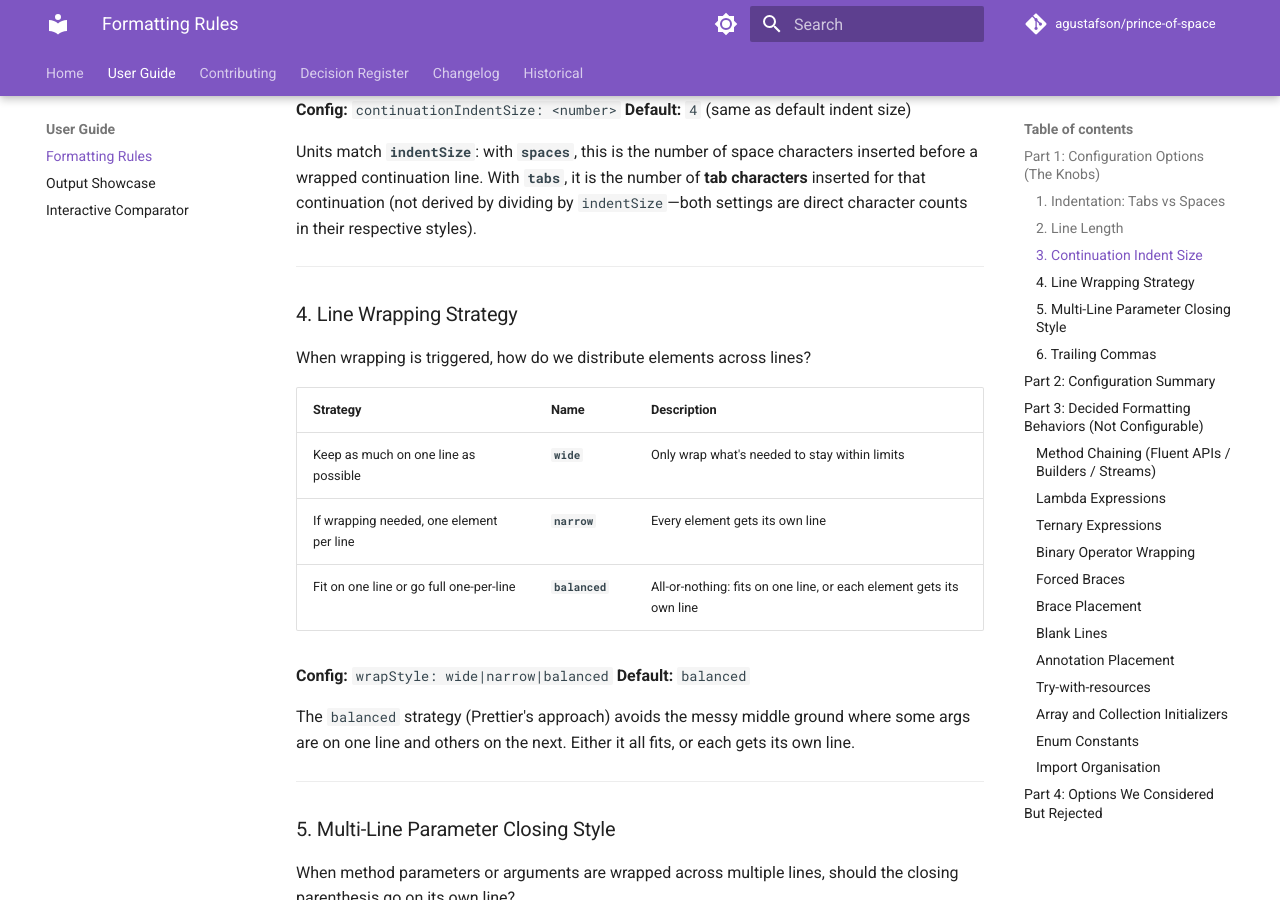
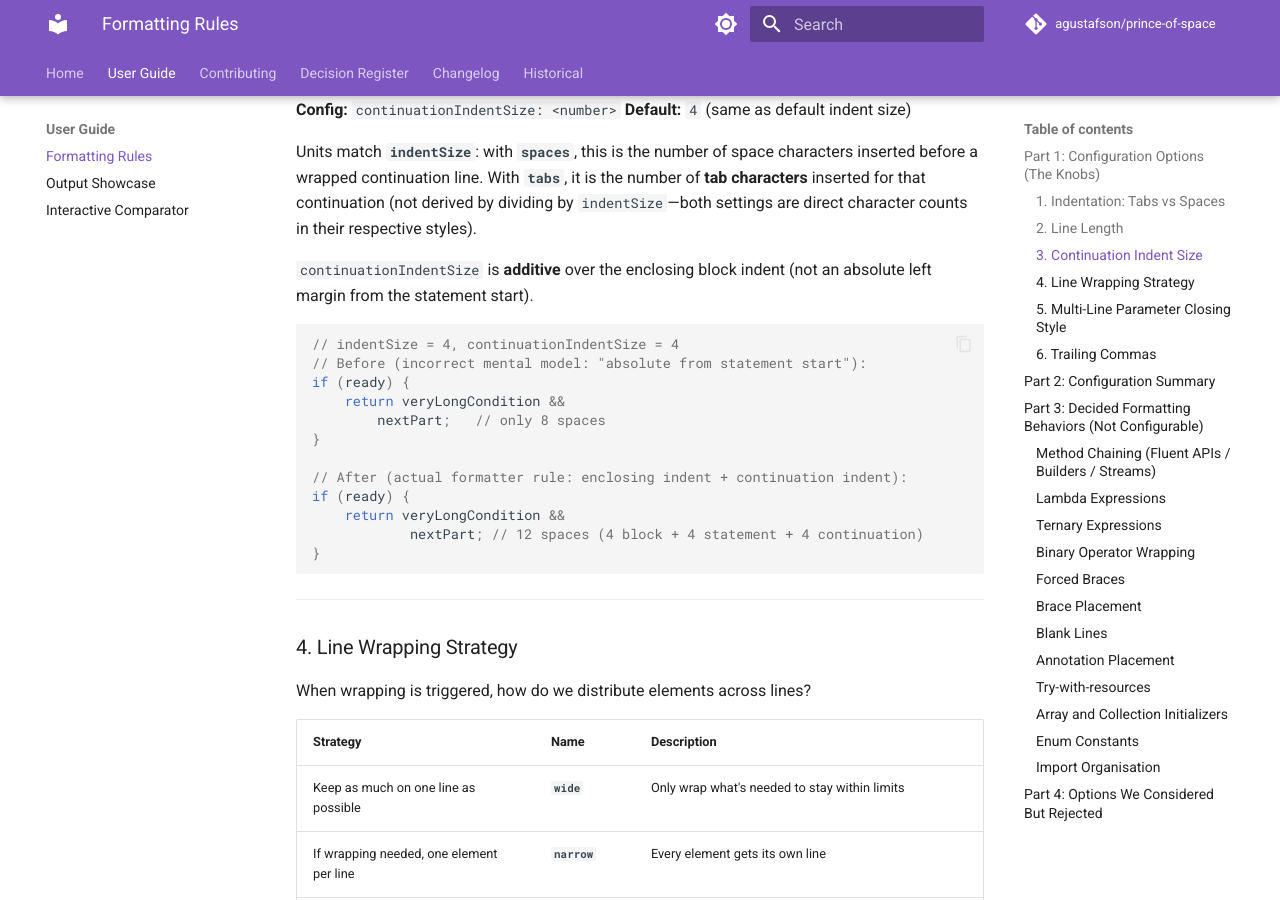
Before and after one commit to agustafson/prince-of-space, an MkDocs documentation site: the page built from docs/formatting-rules.md, in a window 1280 px wide and 900 px high, scrolled down 1565 px. Built offline with MkDocs 1.6.1 and Material for MkDocs 9.7.7, drawn with Linux system fonts in a browser that asks for light colours; comment, search, counter and statistics services are not loaded; some of the changed text lies outside the part shown.

Commit message:
docs(indent): define continuationIndentSize as additive depth
Clarify continuation indentation as additive over enclosing indent in the user-facing rules,
and record the decision in a new TDR entry for future formatter behavior alignment.

````diff
--- a/docs/formatting-rules.md
+++ b/docs/formatting-rules.md
@@ -55,6 +55,23 @@ When a statement wraps to the next line, how far should the continuation be inde
 **Default:** `4` (same as default indent size)
 
 Units match **`indentSize`**: with **`spaces`**, this is the number of space characters inserted before a wrapped continuation line. With **`tabs`**, it is the number of **tab characters** inserted for that continuation (not derived by dividing by `indentSize`—both settings are direct character counts in their respective styles).
+
+`continuationIndentSize` is **additive** over the enclosing block indent (not an absolute left margin from the statement start).
+
+```java
+// indentSize = 4, continuationIndentSize = 4
+// Before (incorrect mental model: "absolute from statement start"):
+if (ready) {
+    return veryLongCondition &&
+        nextPart;   // only 8 spaces
+}
+
+// After (actual formatter rule: enclosing indent + continuation indent):
+if (ready) {
+    return veryLongCondition &&
+            nextPart; // 12 spaces (4 block + 4 statement + 4 continuation)
+}
+```
 
 ---
 
@@ -173,7 +190,7 @@ enum Status {
 
 ### Method Chaining (Fluent APIs / Builders / Streams)
 
-When a chain **wraps** (line length exceeded, or a lambda-heavy chain forces wrapping), each **chained** call is placed on its **own** line with a **leading dot** (same idea as Kotlin’s fluent style and Prettier’s typical JS/TS chains). The **receiver** is alone on the first line; every `.method(...)` after it starts a continuation line. Continuation lines are indented with `continuationIndentSize` from the **statement** start (not dot-aligned into the horizon).
+When a chain **wraps** (line length exceeded, or a lambda-heavy chain forces wrapping), each **chained** call is placed on its **own** line with a **leading dot** (same idea as Kotlin’s fluent style and Prettier’s typical JS/TS chains). The **receiver** is alone on the first line; every `.method(...)` after it starts a continuation line. Continuation lines are indented by adding `continuationIndentSize` on top of the active enclosing indent (not dot-aligned into the horizon).
 
 ```java
 // Multi-segment chain (two or more .method() links after the receiver)
````
Also changed, not shown: docs/rule-uniformity-migration-plan.md (+1 -1 lines), docs/technical-decision-register.md (+8 -0 lines).
